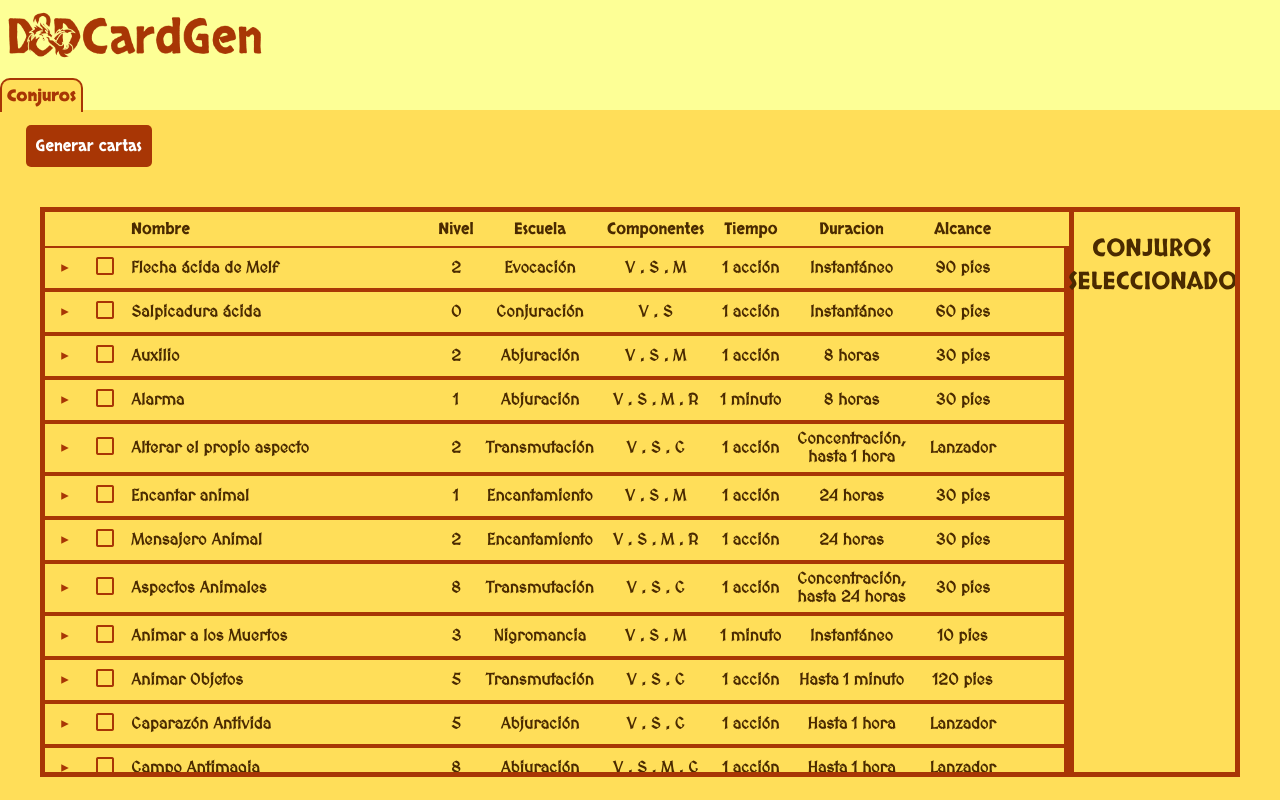
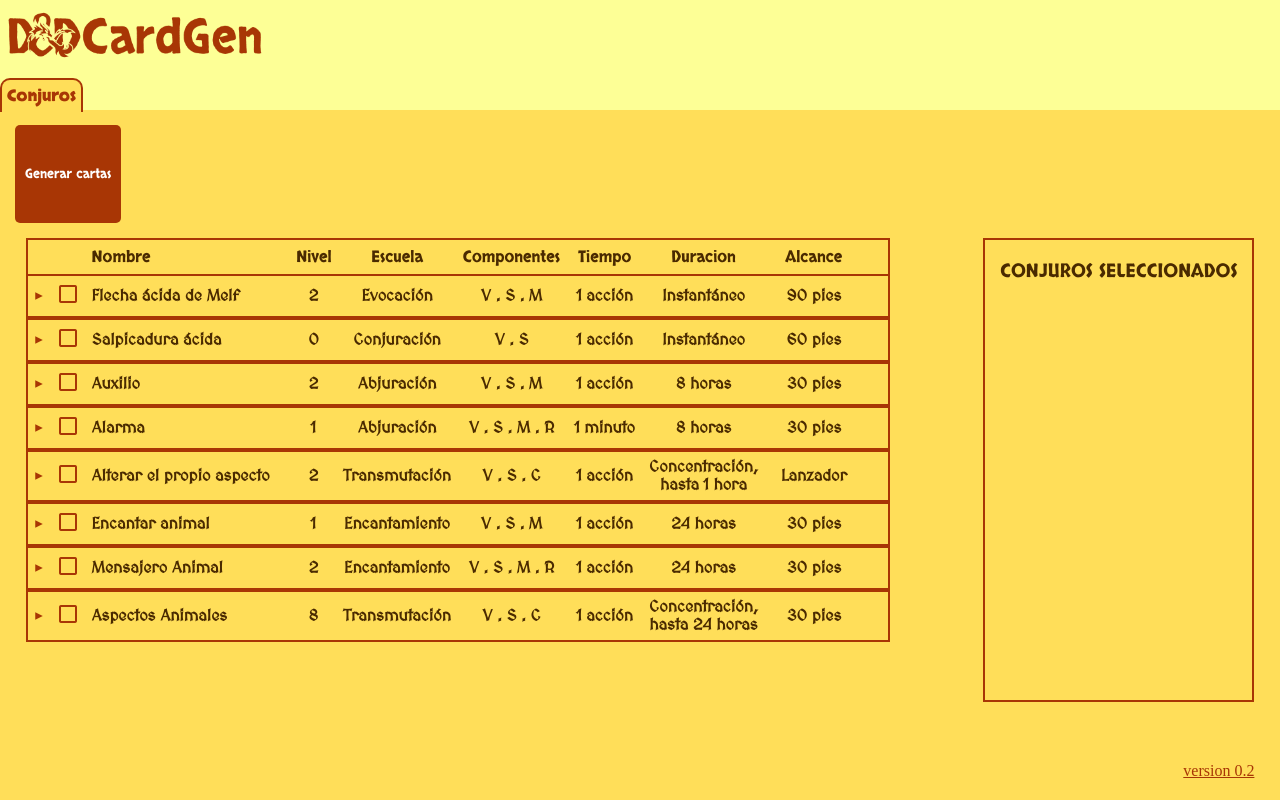
Before and after one commit to Bamboo-Codec/dnd-cardGen, a Vue app: page /test in a window 1280 px wide. Built offline with nearby package versions, Linux system fonts and the light colour scheme.

Commit message:
estilos de interfaz y estructura terminada

```diff
--- a/src/components/ListaConjuros.vue
+++ b/src/components/ListaConjuros.vue
@@ -1,24 +1,17 @@
 <template>
-    <h2 class="font-skranji-reg">CONJUROS SELECCIONADOS</h2>
-    <ol>
-        <li @click="emitIrAConjuro(carta.index)" v-for="carta in cartas" class="font-medieval">
-            {{ carta.name }}
-        </li>
-    </ol>
+
+        <h3 class="font-skranji-reg">CONJUROS SELECCIONADOS</h3>
+        <ol>
+            <li @click="emitIrAConjuro(carta.index)" v-for="carta in cartas" class="font-medieval">
+                {{ carta.name }}
+            </li>
+        </ol>
 </template>
 
 <style scoped>
-    .contenedor{
-        display: flex;
-        justify-content: start;
-        align-items: center;
-        flex-direction: column;
-        width: 100%;
-        height: 100%;
-    }
-
-    h2{
+    h3{
         text-align: center;
+        padding: 0 15px 0 15px;
     }
 </style>
 
--- a/src/components/tablaConjuros.vue
+++ b/src/components/tablaConjuros.vue
@@ -47,7 +47,7 @@
                         <td>{{ carta.casting_time }}</td>
                         <td>{{ carta.duration }}</td>
                         <td>{{ carta.range }}</td>
-                    <td v-show="false">F</td>
+                        <td></td>
                         <td></td>
                     </tr>
 
@@ -105,6 +105,7 @@
 .table {
     width: 100%;
     border-collapse: collapse;
+    height: 100%;
 }
 
 /* encabezado fijo */
--- a/src/components/test.vue
+++ b/src/components/test.vue
@@ -1,5 +1,4 @@
 <template>
-    <div class="modulo">
         <div class="fila header">
             <img class="imageHeader" src="/App-logo.png">
         </div>
@@ -9,22 +8,16 @@
             </div>
         </div>
 
-
-
-        <div class="container fila">
-
+        <div class="container columna">
             <button class="button font-skranji-reg" @click="generarCartas()">Generar cartas</button>
 
-            <div class=tablesContainer>
-                <div class="tableContainer" ref="tableContainer">
-                    <TablaConjuros></TablaConjuros>
-                </div>
-                <div class="listContainer">
-                    <ListaConjuros @ir-a-conjuro="scrollToConjuro"></ListaConjuros>
-                </div>
+            <div class="tablesContainer fila">
+                <div class="tableContainer" ref="tableContainer"><TablaConjuros></TablaConjuros></div>
+                <div class="listContainer"><ListaConjuros @ir-a-conjuro="scrollToConjuro"></ListaConjuros></div>
             </div>
+
+            <router-link to="/detalles" class="version">version 0.2</router-link>
         </div>
-    </div>
 </template>
 
 <script setup>
@@ -51,8 +44,8 @@
     //si no hay fila o contenedor termina la función
     if (!row || !container) return
 
-        const rowTop = row.offsetTop
-        const containerTop = container.offsetTop
+    const rowTop = row.offsetTop
+    const containerTop = container.offsetTop
 
     //acciona el scroll
     container.scrollTo({
@@ -61,20 +54,16 @@
     })
 
     row.classList.add('resaltado')
-    setTimeout(() => {row.classList.remove('resaltado')}, 2000)
+    setTimeout(() => { row.classList.remove('resaltado') }, 2000)
 }
 
 
 const generarCartas = () => {
-    router.push({name: 'generador'})
+    router.push({ name: 'generador' })
 }
 </script>
 
 <style scoped>
-.modulo {
-    overflow: hidden;
-    height: 100vh;
-}
 
 .header {
     background-color: #fdff96;
@@ -86,7 +75,7 @@
     width: 270px;
 }
 
-.tabs{
+.tabs {
     background-color: #fdff96;
     height: 30px;
     justify-content: flex-start;
@@ -94,7 +83,7 @@
     padding-top: 10px;
 }
 
-.tab{
+.tab {
     padding: 5px;
     border: 2px solid #a83605;
     border-top-left-radius: 10px;
@@ -104,56 +93,73 @@
     background-color: #ffde59;
 }
 
-.container{
-    display: flex;
-    flex-wrap: wrap;
+.button {
+    background-color: #a83605;
+    width: fit-content;
+    margin: 15px;
+    padding: 10px;
+    color: white;
+    border-radius: 5px;
+    font-size: small;
+    cursor: pointer;
+    border: none;
+}
+
+.container {
+    display: grid;
     background-color: #ffde59;
     width: 100%;
-    height: 100%;
+    min-height: calc(100% - 70px - 40px); /* menos el header y los tabs */
 }
 
 .tablesContainer{
-    display: flex;
     flex-wrap: wrap;
-    background-color: #ffde59;
-    width: 100%;
-    height: 100%;
+    padding: 0 2% 0 2%;
+    justify-content: space-between;
 }
 
 .tableContainer{
-    margin-top: 40px;
-    margin-left: 40px;
-    border: 5px solid #a83605;
-    width:80%;
-    height: 70%;
-    display: flex;
-    justify-content: center;
-    align-items: start;
+    max-height: 400px;
+    min-width: min-content;
+    max-width: 70%;
+
+    border: 2px solid #a83605;
+
     overflow-y: auto;
 }
 
 .listContainer{
-    position: absolute;
-    margin-top: 40px;
-    margin-right: 40px;
-    margin-left: 40px;
-    right: 0;
-    border: 5px solid #a83605;
-    width: 13%;
-    height: 70%;
-    justify-content: center;
-    align-items: start;
-    overflow-y: auto;
+    border: 2px solid #a83605;
 }
-.button{
-    margin-left: 2%;
-    margin-top: 15px;
-    padding: 10px;
-    background-color: #a83605;
-    color: white;
-    border: none;
-    border-radius: 5px;
-    font-size: medium;
-    cursor: pointer;
+
+.version {
+    color:#a83605;
+    align-self: flex-end;
+    justify-self: flex-end;
+    margin-right: 2%;
+    padding-bottom: 20px;
 }
+
+
+@media screen and (max-width: 1086px) {
+
+    .listContainer{
+        margin-top: 20px;
+    }
+
+    .container {
+        padding-bottom: 50px;
+    }
+}
+
+@media screen and (max-width: 768px ) {
+    .listContainer{
+        margin-top: 20px;
+    }
+
+    .container{
+        overflow-x: auto;
+    }
+}
+
 </style>
--- a/src/style.css
+++ b/src/style.css
@@ -1,8 +1,8 @@
 html, body, #app{
+  height: 100%;
+  width: 100%;
   margin: 0;
   padding: 0;
-  width: 100vw;
-  height: 100vh;
 }
 
 .fila{
@@ -13,31 +13,6 @@
 .columna{
     display: flex;
     flex-direction: column;
-}
-
-/* -------------------- input checkbox ----------- */
-
-.checkbox-oculto {
-    position: absolute;
-    opacity: 1;
-    cursor: pointer;
-}
-
-.check-custom {
-  width: 10px;
-  height: 10px;
-  border: 2px solid #a83605;
-  border-radius: 4px;
-  cursor: pointer;
-  transition: all 0.2s ease;
-  display: inline-flex;
-  align-items: center;
-  justify-content: center;
-  background-color: #ffde59;
-}
-
-.checkbox-oculto:checked + .check-custom {
-  background-color: #a83605;
 }
 
 /* ------------------ Tipografias ---------------- */
```
Lines whose indentation alone changed are shown as unchanged.
